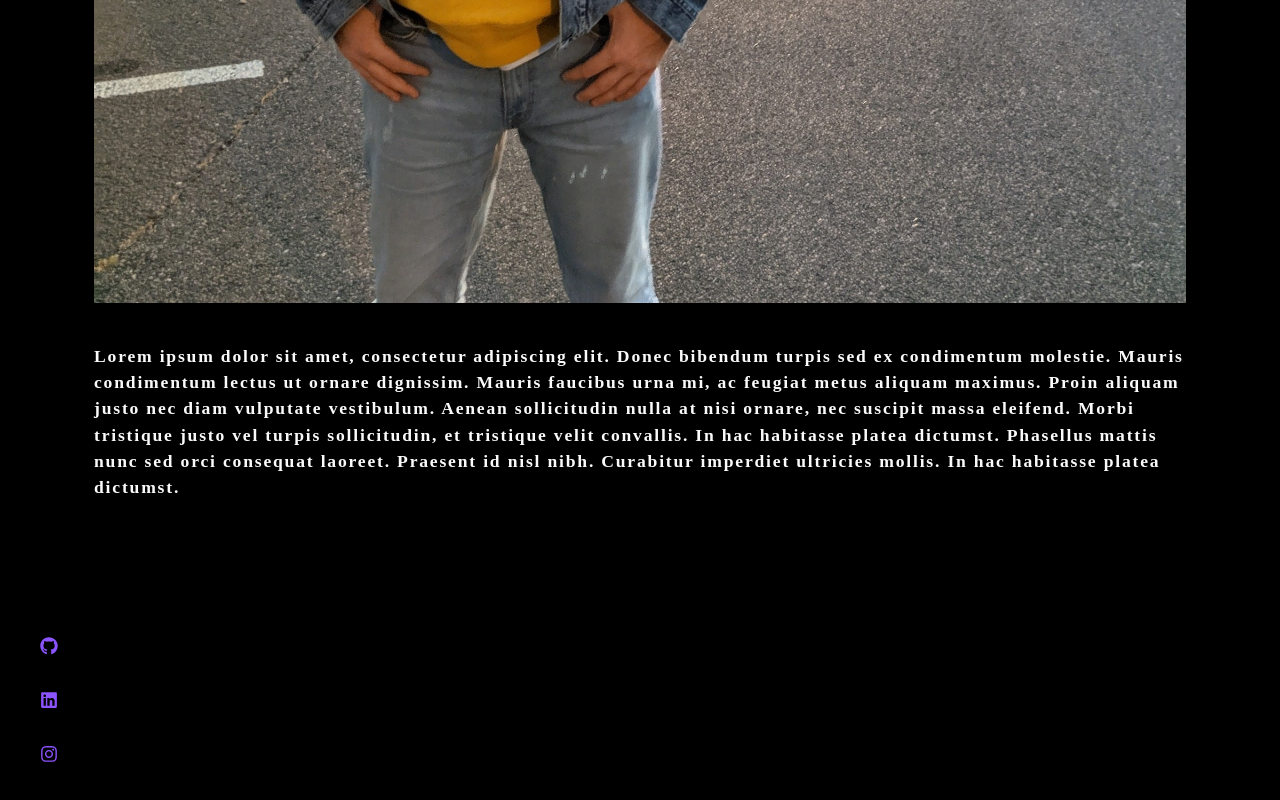
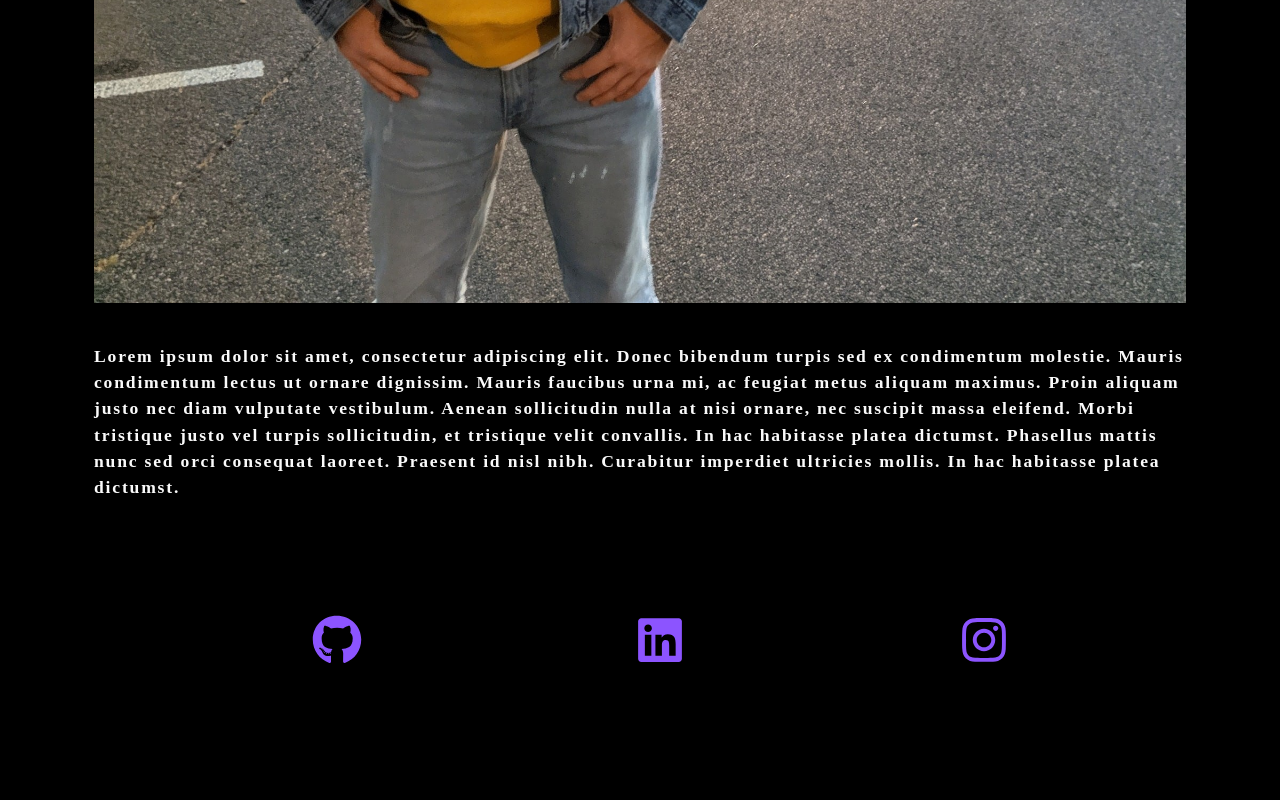
Before and after one commit to warrenp11/react-portfolio, a React (Create React App) app: page / in a window 1280 px wide. Shown: the part 2203-3003 px from the top of the page. After the commit the page ends 2909 px from the top, so only its background shows below. Built offline with nearby package versions, Linux system fonts and the light colour scheme.

Commit message:
footer stylized

```diff
--- a/src/components/Footer/index.js
+++ b/src/components/Footer/index.js
@@ -17,7 +17,7 @@ function Footer() {
               </li>
             </a>
 
-            <a href="instagram.com/repeteafterme/" target="blank">
+            <a href="https://www.instagram.com/repeteafterme/" target="blank">
               <li>
                 <FaInstagram/>
               </li>
--- a/src/index.css
+++ b/src/index.css
@@ -293,3 +293,12 @@ a {
 .navActive {
   color: var(--secondary);
 }
+
+footer ul {
+  display: flex;
+  justify-content: space-evenly;
+}
+
+footer ul li {
+  font-size: 50px;
+}
```
